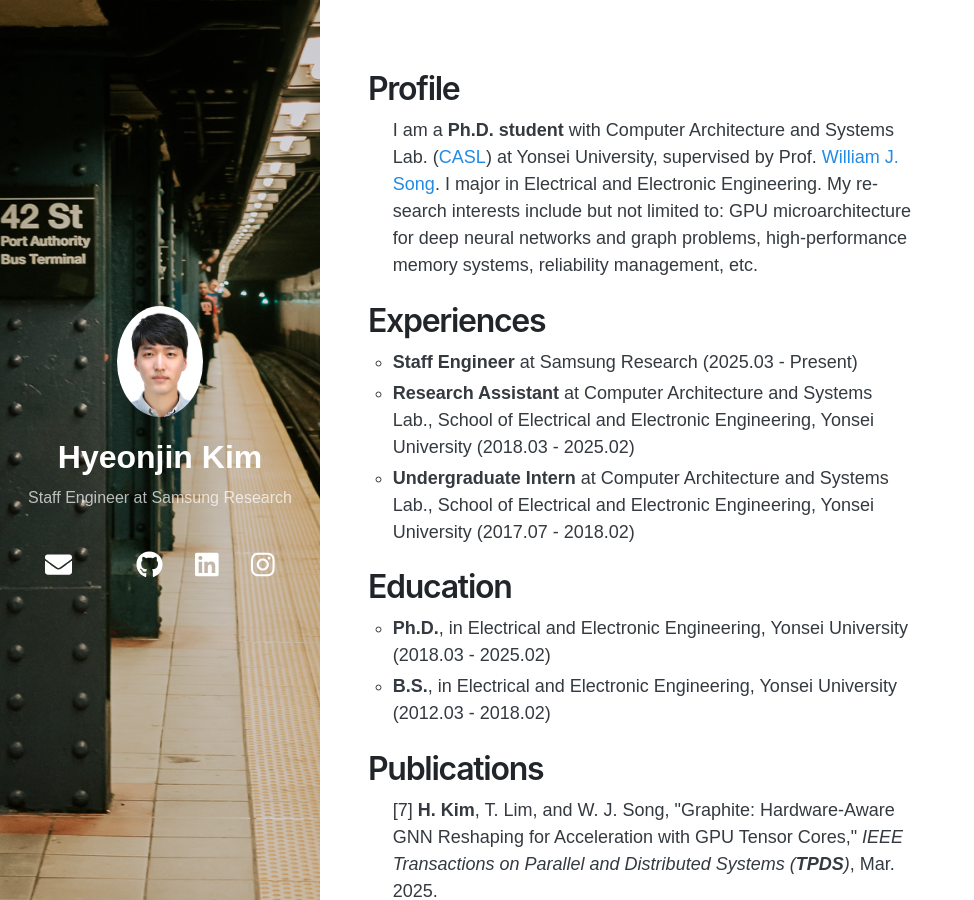
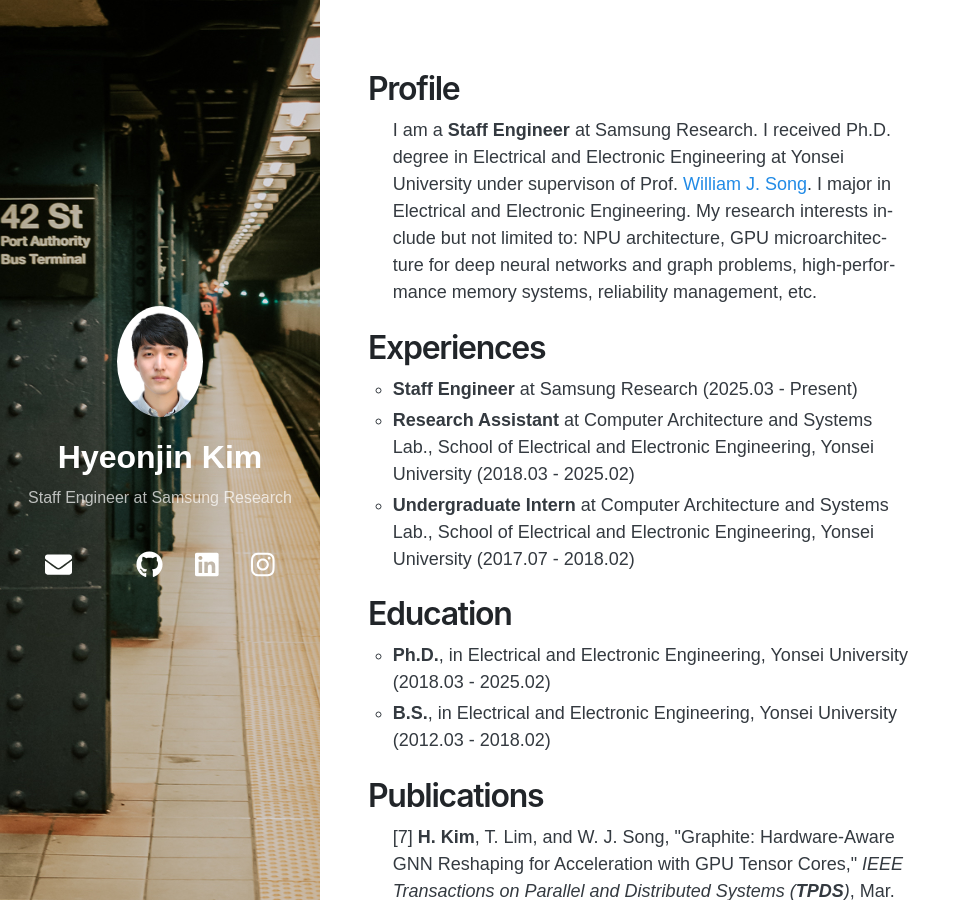
Before and after one commit to springrain12/springrain12.github.io, a Jekyll site: the page built from index.html, in a window 1280 px wide and 900 px high. Shown: the whole window, without its empty margins (0-974 px from the left). Built offline with Jekyll 4.4.1, drawn with Linux system fonts in a browser that asks for light colours; nearby versions of some CDN libraries; the list of posts is cut into pages by our own code; a style sheet for code colours, icons or effects is not loaded.

Commit message:
Update index.html

```diff
--- a/index.html
+++ b/index.html
@@ -27,9 +27,9 @@ layout: home
 <p>
     <h1>Profile</h1>
         <p class="indent">
-            I am a <b>Ph.D. student</b> with Computer Architecture and Systems Lab. (<a href="https://casl.yonsei.ac.kr" >CASL</a>) at Yonsei University, supervised by Prof. <a href="https://sites.google.com/site/wjhsong">William J. Song</a>.
+            I am a <b>Staff Engineer</b> at Samsung Research. I received Ph.D. degree in Electrical and Electronic Engineering at Yonsei University under supervison of Prof. <a href="https://sites.google.com/site/wjhsong">William J. Song</a>.
             I major in Electrical and Electronic Engineering.
-            My research interests include but not limited to: GPU microarchitecture for deep neural networks and graph problems, high-performance memory systems, reliability management, etc.
+            My research interests include but not limited to: NPU architecture, GPU microarchitecture for deep neural networks and graph problems, high-performance memory systems, reliability management, etc.
         </p>
 </p>
 
```
